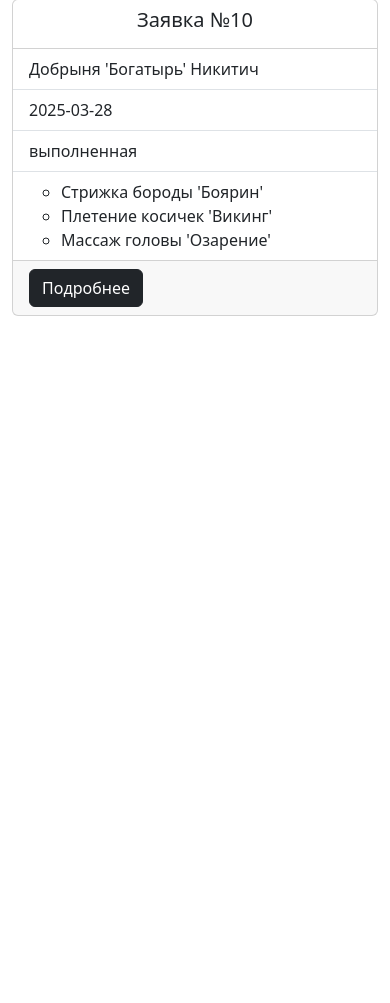
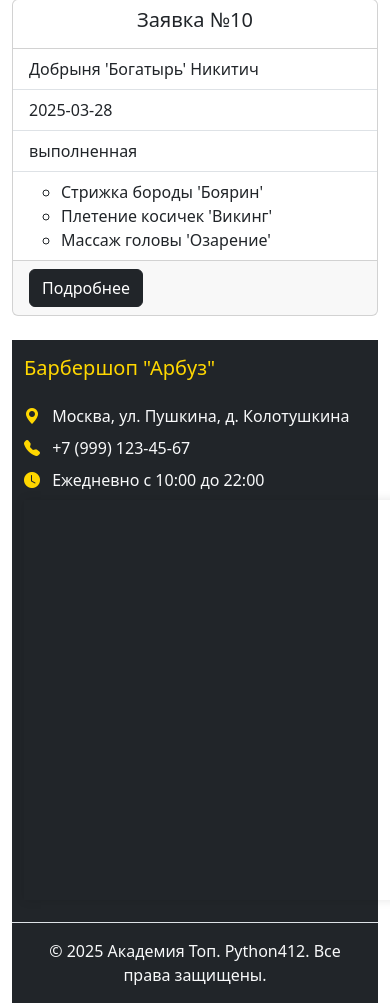
Before and after one commit to MommysProgrammer412/Project_Jango_1, a Django app: page /barbershop/orders/ in a window 390 px wide; the page is wider, and only the part inside the window is pictured. Shown: the part 3039-4042 px from the top of that part. Before the commit the page ends 3355 px from the top of that part, so only its background shows below. Run offline with Django 5.2, Linux system fonts and the light colour scheme.

Commit message:
lesson_47: добавлены стили для футера и обновлен шаблон base.html для улучшения визуального представления и адаптивности

```diff
--- a/static/css/test.css
+++ b/static/css/test.css
@@ -43,3 +43,49 @@
 .card-compact .card-body {
     padding: 0.5rem;
 }
+
+/* Стили для футера */
+/* Стили для прижатия футера к низу */
+body {
+    min-height: 100vh;
+    display: flex;
+    flex-direction: column;
+}
+
+.container {
+    flex: 1;
+    display: flex;
+    flex-direction: column;
+}
+
+main {
+    flex: 1;
+}
+
+.footer {
+    margin-top: auto;
+}
+
+/* Стили для карты */
+.footer iframe {
+    box-shadow: 0 0 10px rgba(0,0,0,0.1);
+}
+
+/* Дополнительные стили для футера */
+.footer {
+    background-color: #212529 !important;
+}
+
+.footer h5 {
+    color: #ffd700;
+    margin-bottom: 1.5rem;
+}
+
+.footer p {
+    margin-bottom: 0.5rem;
+}
+
+.footer i {
+    margin-right: 0.5rem;
+    color: #ffd700;
+}
--- a/templates/base.html
+++ b/templates/base.html
@@ -38,9 +38,27 @@
       </main>
       <footer>
         {% block footer %}
-        {% comment %} Footer - подвал сайта {% endcomment %}
-        {% endblock footer %}
-      </footer>
+      <footer class="footer bg-dark text-light mt-auto py-3">
+          <div class="container">
+              <div class="row mb-3">
+                  <div class="col-md-6">
+                      <h5>Барбершоп "Арбуз"</h5>
+                      <p><i class="bi bi-geo-alt-fill"></i> Москва, ул. Пушкина, д. Колотушкина</p>
+                      <p><i class="bi bi-telephone-fill"></i> +7 (999) 123-45-67</p>
+                      <p><i class="bi bi-clock-fill"></i> Ежедневно с 10:00 до 22:00</p>
+                  </div>
+                  <div class="col-md-6">
+        <iframe src="https://yandex.ru/map-widget/v1/?um=constructor%3A6ec66a705352bf83819f541a7036c07fbaf45c7810381ddb98f20eeb169ad7e5&amp;source=constructor" width="600" height="400" frameborder="0"></iframe>
+                        </div>
+              </div>
+              <div class="row">
+                  <div class="col-12 text-center border-top pt-3">
+                      <p class="mb-0">© 2025 Академия Топ. Python412. Все права защищены.</p>
+                  </div>
+              </div>
+          </div>
+    </footer>
+      {% endblock footer %}
     </div>
 
     {% block scripts %}
```
